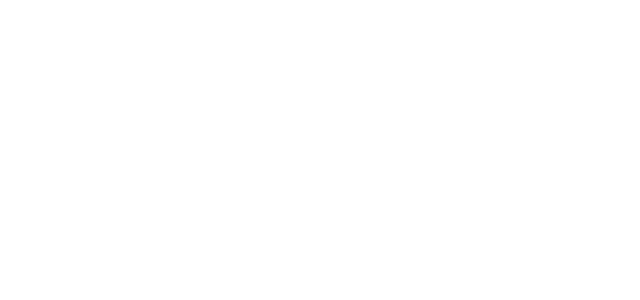
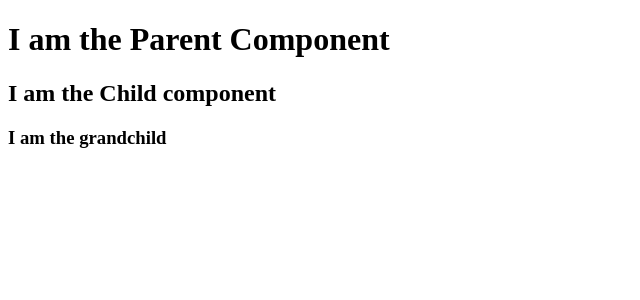
Before and after one commit to Vickopiyo/adv-react, a React (Vite) app: page / in a window 1280 px wide. Shown: the top 300 px of the page, without its empty margins (0-640 px from the left). Built offline with nearby package versions, Linux system fonts and the light colour scheme.

Commit message:
Add: Usage of Fragment to Simpy DOM tree

```diff
--- a/src/App.jsx
+++ b/src/App.jsx
@@ -1,9 +1,13 @@
+import Child  from "./component/Child"
 
 function App() {
 
+  // Always Render Components with FRAGMENT TO AVOID  Convoluting your App
   return (
     <div className="App">
+      <h1>I am the Parent Component</h1>
 
+      <Child />
     </div>
   )
 }
--- /dev/null
+++ b/src/component/Child.jsx
@@ -0,0 +1,14 @@
+import React from 'react'
+import Granchild from './Granchild'
+
+
+const Child = () => {
+  return (
+    <>
+        <h2>I am the Child component</h2>
+        <Granchild />
+    </>
+  )
+}
+
+export default Child
--- /dev/null
+++ b/src/component/Granchild.jsx
@@ -0,0 +1,11 @@
+import React from 'react'
+
+const Granchild = () => {
+  return (
+    <>
+        <h3>I am the grandchild</h3>
+    </>
+  )
+}
+
+export default Granchild
```
